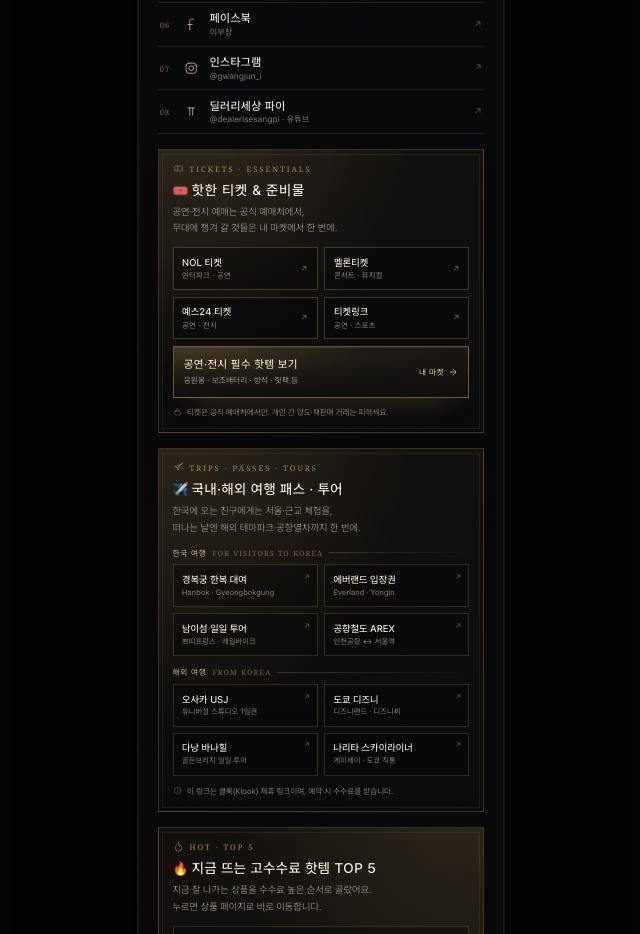
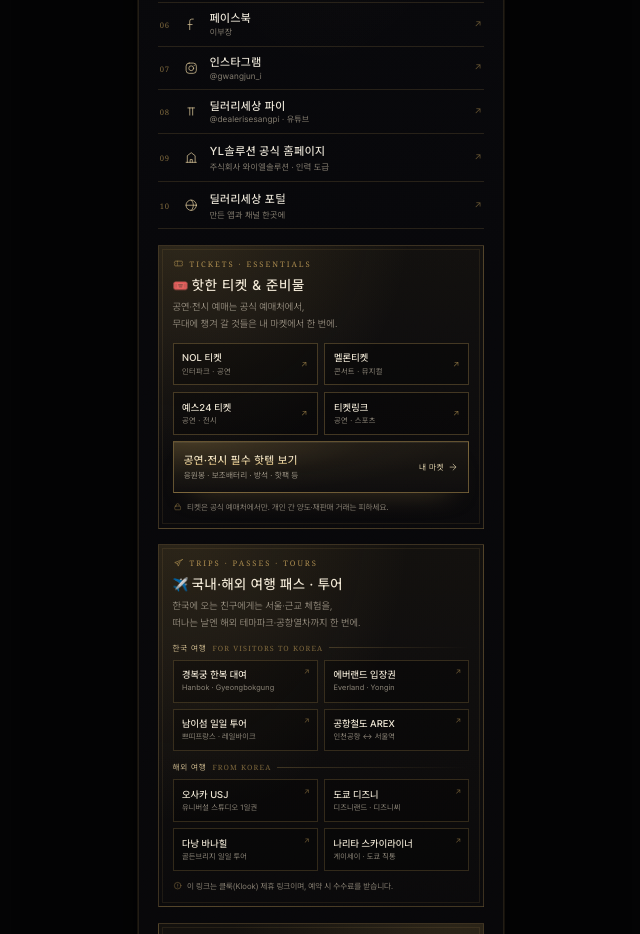
Before and after one commit to lkj7670/Dealer-card, a plain HTML site: page index.html in a window 1280 px wide. Shown: the part 877-1811 px from the top of the page, without its empty margins (319-959 px from the left). Drawn offline with Linux system fonts and the light colour scheme.

Commit message:
전자명함에 YL솔루션·딜러리세상 포털 링크 추가

```diff
--- a/index.html
+++ b/index.html
@@ -591,6 +591,18 @@ a{color:inherit;text-decoration:none}
         <span class="txt"><span class="nm">딜러리세상 파이</span><span class="hd">@dealerisesangpi · 유튜브</span></span>
         <span class="arw">↗</span>
       </a>
+      <a class="row" href="https://lkj7670.github.io/yl-solution/" target="_blank" rel="noopener">
+        <span class="idx">09</span>
+        <span class="ico"><svg viewBox="0 0 24 24"><path d="M3.5 20.5h17M5.5 20.5v-11l6.5-5 6.5 5v11"/><path d="M10.2 20.5v-4.6h3.6v4.6"/></svg></span>
+        <span class="txt"><span class="nm">YL솔루션 공식 홈페이지</span><span class="hd">주식회사 와이엘솔루션 · 인력 도급</span></span>
+        <span class="arw">↗</span>
+      </a>
+      <a class="row" href="https://lkj7670.github.io/dealerisesang/" target="_blank" rel="noopener">
+        <span class="idx">10</span>
+        <span class="ico"><svg viewBox="0 0 24 24"><circle cx="12" cy="12" r="8.6"/><path d="M3.4 12h17.2M12 3.4c2.3 2.4 3.5 5.3 3.5 8.6s-1.2 6.2-3.5 8.6"/></svg></span>
+        <span class="txt"><span class="nm">딜러리세상 포털</span><span class="hd">만든 앱과 채널 한곳에</span></span>
+        <span class="arw">↗</span>
+      </a>
     </nav>
 
     <section class="tickets" aria-labelledby="tkTtl">
@@ -806,6 +818,8 @@ a{color:inherit;text-decoration:none}
       'URL:https://www.facebook.com/share/1B6pPZyrAX/',
       'URL:https://www.instagram.com/gwangjun_i/',
       'URL:https://www.youtube.com/@dealerisesangpi',
+      'URL:https://lkj7670.github.io/yl-solution/',
+      'URL:https://lkj7670.github.io/dealerisesang/',
       'NOTE:내 마켓 cshop.naver.com/dealerisesang',
       'END:VCARD'
     ].join('\r\n');
```
